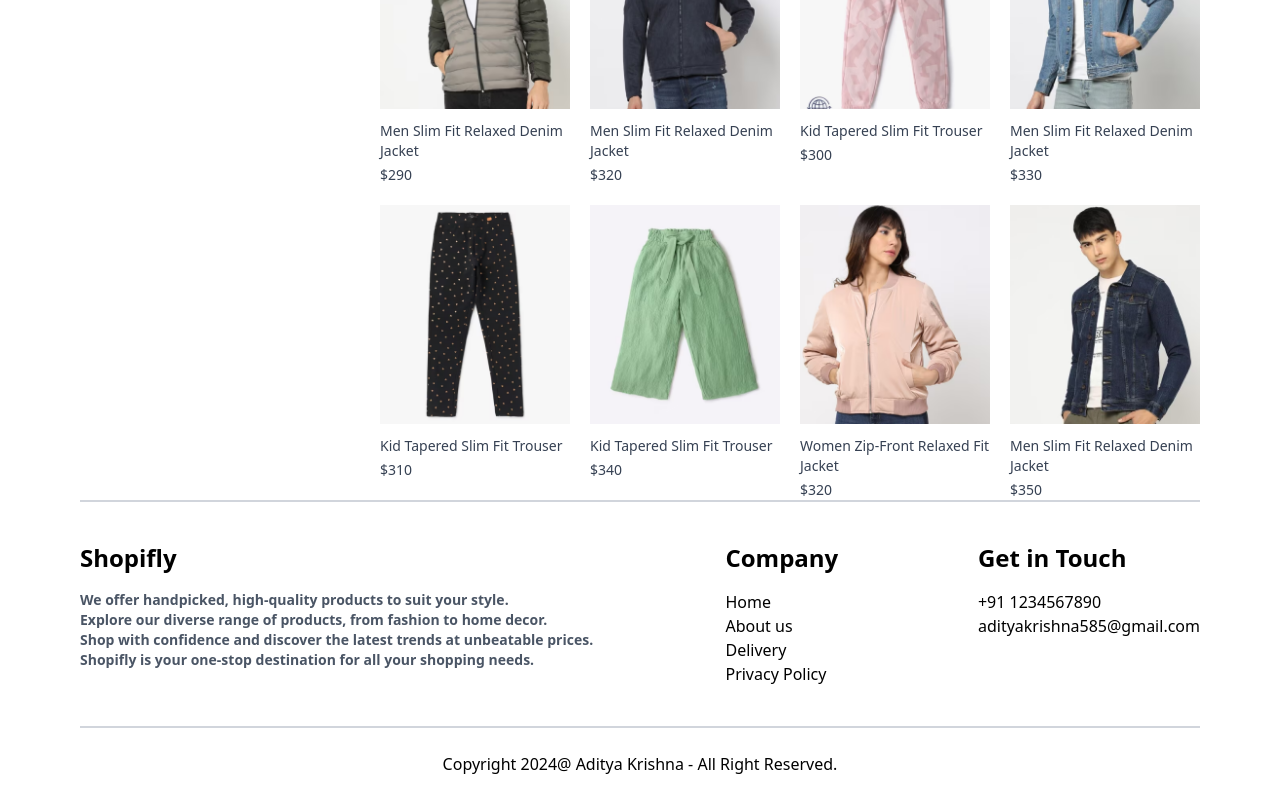
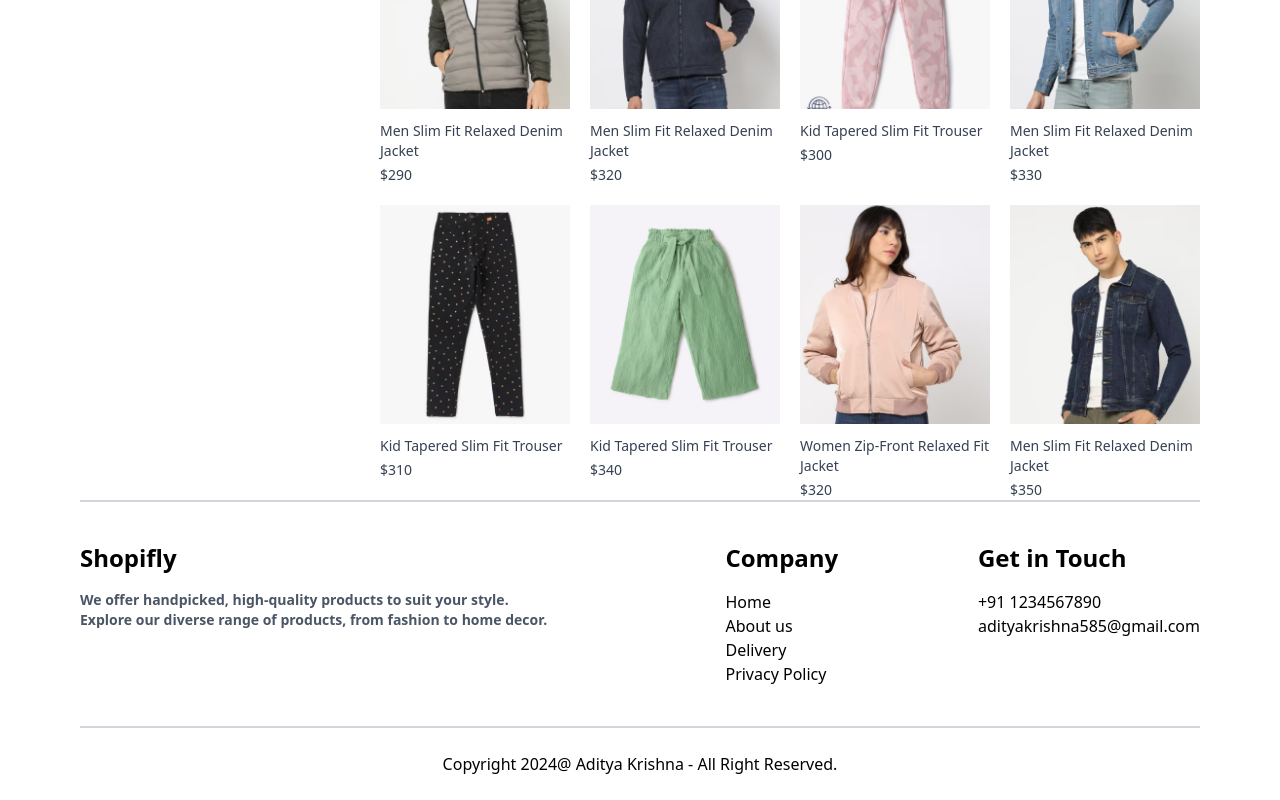
Before and after one commit to instan8/ecommerce2, a React (Vite) app: page /#/collection in a window 1280 px wide. Shown: the part 3731-4531 px from the top of the page. Built offline with nearby package versions, Linux system fonts and the light colour scheme.

Commit message:
Updated code after push

```diff
--- a/src/components/Footer.jsx
+++ b/src/components/Footer.jsx
@@ -9,8 +9,7 @@ function Footer() {
             <div className='text-gray-600 text-sm font-semibold'>
                 <p>We offer handpicked, high-quality products to suit your style.</p>
                 <p>Explore our diverse range of products, from fashion to home decor.</p>
-                <p>Shop with confidence and discover the latest trends at unbeatable prices.</p>
-                <p>Shopifly is your one-stop destination for all your shopping needs.</p>
+
 
             </div>
         </div>
```
